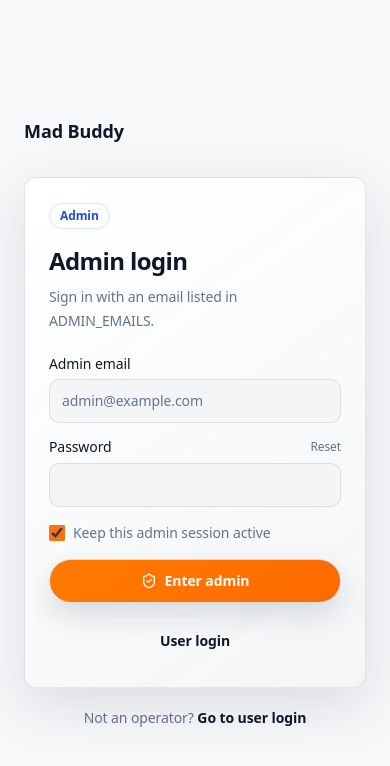
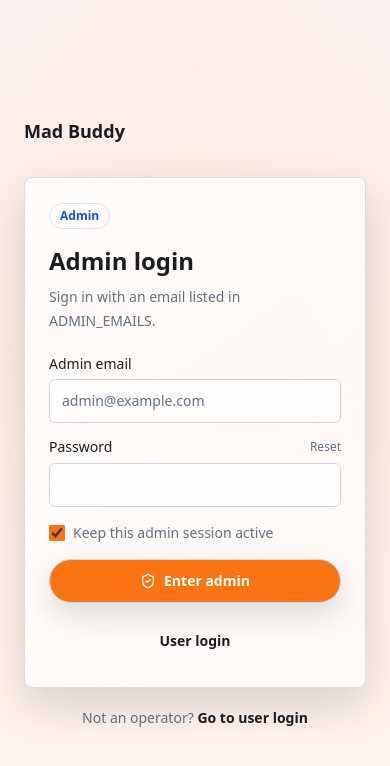
Before and after one commit to Goasante/mad-buddy, a Next.js app: page /admin/login in a window 390 px wide. Shown: the top 766 px of the page. Built offline with nearby package versions, Linux system fonts and the light colour scheme; no server answers.

Commit message:
style(ui): add reference-matched responsive dashboard styles

```diff
--- a/app/redesign.css
+++ b/app/redesign.css
@@ -1,522 +1,65 @@
-/*
- * Mad Buddy 2026 UI refresh
- * Visual layer based on the approved desktop + mobile concepts.
- * Kept separate from globals.css so the redesign can be reviewed or reverted cleanly.
- */
-
 :root {
-  --mb-canvas: #f7f8fa;
-  --mb-sidebar: #ffffff;
-  --mb-panel: #ffffff;
-  --mb-panel-raised: #f3f5f7;
-  --mb-panel-hover: #eceff2;
-  --mb-line: rgba(15, 23, 42, 0.10);
-  --mb-line-strong: rgba(15, 23, 42, 0.16);
-  --mb-copy: #0f172a;
-  --mb-copy-muted: #64748b;
-  --mb-orange: #ff6a00;
-  --mb-orange-bright: #ff7a00;
-  --mb-orange-soft: rgba(255, 106, 0, 0.12);
-  --mb-green: #22c55e;
-  --mb-purple: #8b5cf6;
-  --mb-blue: #5b6cff;
-  --mb-red: #ef4444;
-  --mb-shadow: 0 18px 55px rgba(15, 23, 42, 0.12);
-
-  --background: 220 20% 97%;
-  --foreground: 222 47% 11%;
-  --card: 0 0% 100%;
-  --card-foreground: 222 47% 11%;
-  --secondary: 220 17% 94%;
-  --secondary-foreground: 222 47% 11%;
-  --muted: 220 16% 93%;
-  --muted-foreground: 215 16% 47%;
-  --border: 220 13% 86%;
-  --input: 220 17% 94%;
-  --primary: 25 100% 50%;
-  --ring: 25 100% 50%;
-  --radius: 0.75rem;
+  --mb-canvas: #f7f8fa; --mb-sidebar: #fff; --mb-panel: #fff; --mb-panel-raised: #f3f5f7;
+  --mb-panel-hover: #eceff2; --mb-line: rgb(15 23 42 / 10%); --mb-line-strong: rgb(15 23 42 / 17%);
+  --mb-copy: #0f172a; --mb-copy-muted: #64748b; --mb-orange: #ff6a00;
 }
 
 html.dark {
-  --mb-canvas: #050a0f;
-  --mb-sidebar: #070c11;
-  --mb-panel: #0d1319;
-  --mb-panel-raised: #111820;
-  --mb-panel-hover: #151e27;
-  --mb-line: rgba(255, 255, 255, 0.075);
-  --mb-line-strong: rgba(255, 255, 255, 0.13);
-  --mb-copy: #f5f7fa;
-  --mb-copy-muted: #8d97a3;
-  --mb-orange: #ff6a00;
-  --mb-orange-bright: #ff7a00;
-  --mb-orange-soft: rgba(255, 106, 0, 0.12);
-  --mb-shadow: 0 24px 80px rgba(0, 0, 0, 0.42);
-
-  --background: 210 50% 3%;
-  --foreground: 210 20% 97%;
-  --card: 210 31% 8%;
-  --card-foreground: 210 20% 97%;
-  --secondary: 210 27% 11%;
-  --secondary-foreground: 210 20% 97%;
-  --muted: 210 24% 12%;
-  --muted-foreground: 215 11% 61%;
-  --border: 210 18% 16%;
-  --input: 210 24% 11%;
-  --primary: 25 100% 50%;
-  --ring: 25 100% 50%;
-  --bg-primary: var(--mb-canvas);
-  --bg-secondary: #070d13;
-  --warm-grad-1: #070d13;
-  --warm-grad-2: #050a0f;
-  --body-radial: rgba(255, 106, 0, 0.055);
-  --glass-bg: rgba(13, 19, 25, 0.88);
-  --glass-border: var(--mb-line);
-  --glass-highlight: rgba(255, 255, 255, 0.04);
-  --surface-soft: rgba(255, 255, 255, 0.025);
-  --surface-hover: rgba(255, 255, 255, 0.055);
+  --mb-canvas: #050a0f; --mb-sidebar: #070c11; --mb-panel: #0d1319; --mb-panel-raised: #111820;
+  --mb-panel-hover: #151e27; --mb-line: rgb(255 255 255 / 8%); --mb-line-strong: rgb(255 255 255 / 14%);
+  --mb-copy: #f5f7fa; --mb-copy-muted: #8d97a3;
+  --background: 210 50% 3%; --foreground: 210 20% 97%; --card: 210 31% 8%; --card-foreground: 210 20% 97%;
+  --secondary: 210 27% 11%; --secondary-foreground: 210 20% 97%; --muted: 210 24% 12%;
+  --muted-foreground: 215 11% 61%; --border: 210 18% 16%; --input: 210 24% 11%;
+  --primary: 25 100% 50%; --ring: 25 100% 50%; --bg-primary: var(--mb-canvas); --bg-secondary: #070d13;
 }
 
-html {
-  color-scheme: light;
-  background: var(--mb-canvas);
+html.dark body { background: radial-gradient(circle at 70% -18%, rgb(255 106 0 / 7%), transparent 34rem), var(--mb-canvas); }
+html.dark [class*="dark:bg-[#353537]"] { background: var(--mb-canvas) !important; }
+html.dark [class*="dark:bg-[#111112]"], html.dark [class*="dark:bg-[#101011]"], html.dark [class*="dark:bg-[#09090a]"] { background: var(--mb-sidebar) !important; }
+html.dark [class*="dark:border-white/10"] { border-color: var(--mb-line) !important; }
+
+@media (min-width: 768px) {
+  aside[aria-label="Main navigation"] { background: var(--mb-sidebar); border-color: var(--mb-line); }
+  aside[aria-label="Main navigation"] nav a[aria-current="page"] { background: rgb(255 106 0 / 14%); color: var(--mb-orange); box-shadow: inset 3px 0 var(--mb-orange); }
 }
 
-html.dark {
-  color-scheme: dark;
+nav[aria-label="Mobile navigation"] > div { border-color: var(--mb-line-strong); background: rgb(7 12 17 / 96%); }
+nav[aria-label="Mobile navigation"] a[aria-current="page"] { color: var(--mb-orange); }
+
+.mb-dashboard { display: flex; flex-direction: column; gap: 1rem; }
+.mb-glow-card, .mb-nearby-section, .mb-attention-section, .mb-attention-column > section {
+  border: 1px solid var(--mb-line); border-radius: .85rem;
+  background: linear-gradient(145deg, var(--mb-panel), color-mix(in srgb, var(--mb-panel-raised) 58%, var(--mb-panel)));
+  box-shadow: inset 0 1px rgb(255 255 255 / 3%);
 }
+.mb-glow-card { padding: .9rem 1rem; }
+.mb-nearby-section { padding: 1rem; }
+.mb-attention-section { padding: .85rem; }
+.mb-proximity-grid { display: grid; grid-template-columns: repeat(3,minmax(0,1fr)); margin-top: .85rem; overflow: hidden; border-top: 1px solid var(--mb-line); }
+.mb-proximity-item { display: flex; min-width: 0; align-items: center; gap: .5rem; padding: .75rem .65rem .1rem; border-right: 1px solid var(--mb-line); color: var(--mb-copy-muted); font-size: .68rem; }
+.mb-proximity-item:last-child { border-right: 0; }
+.mb-proximity-item b { display: grid; width: 1.55rem; height: 1.55rem; place-items: center; flex: none; border-radius: 999px; background: rgb(255 106 0 / 11%); color: #ff8a35; font-size: .7rem; }
+.mb-proximity-soft b { background: rgb(91 108 255 / 12%); color: #8d98ff; }
+.mb-dashboard-columns { display: grid; grid-template-columns: minmax(0,1fr) minmax(16rem,.42fr); gap: 1rem; align-items: start; }
+.mb-muddy-list { display: grid; grid-template-columns: repeat(4,minmax(6.5rem,1fr)); gap: .65rem; overflow-x: auto; }
+.mb-muddy-card { display: flex; min-width: 6.5rem; flex-direction: column; align-items: center; gap: .35rem; padding: .8rem .5rem; border: 1px solid var(--mb-line); border-radius: .75rem; background: var(--mb-panel-raised); }
+.mb-muddy-card:hover { border-color: var(--mb-line-strong); background: var(--mb-panel-hover); transform: translateY(-1px); }
+.mb-attention-column { display: flex; min-width: 0; flex-direction: column; gap: .75rem; }
+.mb-attention-column > section { padding: .8rem; }
+.mb-attention-column > section[aria-label="Your Pulse"] p:first-child { margin-bottom: .55rem; font-size: .62rem; }
+.mb-attention-column > section[aria-label="Your Pulse"] a { padding: .3rem .55rem; font-size: .68rem; }
+.mb-attention-list { display: flex; flex-direction: column; gap: .35rem; }
+.mb-attention-list li { overflow: hidden; border: 1px solid var(--mb-line); border-radius: .65rem; background: var(--mb-panel-raised); }
+.mb-attention-list li a:hover { background: var(--mb-panel-hover); }
 
-body {
-  background:
-    radial-gradient(circle at 72% -20%, rgba(255, 106, 0, 0.075), transparent 32rem),
-    var(--mb-canvas);
-  color: var(--mb-copy);
-  font-feature-settings: "ss01" 1, "cv02" 1, "cv03" 1;
-  letter-spacing: -0.006em;
+@media (max-width: 900px) { .mb-dashboard-columns { grid-template-columns: 1fr; } .mb-attention-column { display: grid; grid-template-columns: 1fr 1fr; } }
+@media (max-width: 640px) {
+  .mb-dashboard { gap: .75rem; } .mb-dashboard-heading { padding-inline: .1rem; }
+  .mb-set-status { width: 2.25rem; padding: 0; font-size: 0; } .mb-set-status svg { width: 1rem; height: 1rem; }
+  .mb-glow-card { padding: .75rem; } .mb-glow-card > div:first-child { flex-direction: row; align-items: center; justify-content: space-between; }
+  .mb-glow-card > div:first-child > div:first-child span:last-child { display: block; margin: .25rem 0 0; }
+  .mb-proximity-grid { margin-top: .65rem; } .mb-proximity-item { flex-direction: column; gap: .2rem; padding-inline: .25rem; text-align: center; }
+  .mb-muddy-list { display: flex; } .mb-muddy-card { width: 4.65rem; min-width: 4.65rem; padding: .55rem .2rem; border: 0; background: transparent; }
+  .mb-nearby-section { padding: .75rem; } .mb-attention-column { display: flex; } .mb-attention-section { padding: .7rem; }
 }
-
-html.dark body {
-  background:
-    radial-gradient(circle at 70% -18%, rgba(255, 106, 0, 0.07), transparent 34rem),
-    linear-gradient(145deg, #050a0f 0%, #070c11 55%, #05090d 100%);
-}
-
-/* The application canvas */
-body > div {
-  isolation: isolate;
-}
-
-html.dark [class*="dark:bg-[#353537]"] {
-  background: var(--mb-canvas) !important;
-}
-
-html.dark [class*="dark:bg-[#111112]"],
-html.dark [class*="dark:bg-[#101011]"],
-html.dark [class*="dark:bg-[#09090a]"] {
-  background: var(--mb-sidebar) !important;
-}
-
-html.dark [class*="dark:border-white/10"] {
-  border-color: var(--mb-line) !important;
-}
-
-/* Shared surfaces */
-.glass-panel,
-[class*="bg-card/"],
-[class~="bg-card"] {
-  border-color: var(--mb-line);
-  background-color: var(--mb-panel);
-  box-shadow: none;
-}
-
-.glass-panel {
-  background: linear-gradient(145deg, color-mix(in srgb, var(--mb-panel) 96%, transparent), color-mix(in srgb, var(--mb-panel-raised) 92%, transparent));
-  box-shadow: inset 0 1px rgba(255, 255, 255, 0.035), var(--mb-shadow);
-  backdrop-filter: blur(18px);
-}
-
-html.dark [class*="dark:bg-white/"] {
-  background-color: rgba(255, 255, 255, 0.028) !important;
-}
-
-.rounded-2xl,
-.rounded-xl,
-.rounded-lg {
-  border-color: var(--mb-line);
-}
-
-/* Cards and list rows get the compact, dense treatment from the concepts. */
-section [class*="rounded-2xl"][class*="border"],
-ul[class*="rounded-2xl"][class*="border"] {
-  border-color: var(--mb-line);
-  background: var(--mb-panel);
-  box-shadow: inset 0 1px rgba(255, 255, 255, 0.025);
-}
-
-section [class*="rounded-2xl"][class*="border"]:hover {
-  border-color: var(--mb-line-strong);
-}
-
-/* Typography */
-h1,
-h2,
-h3 {
-  color: var(--mb-copy);
-  letter-spacing: -0.025em;
-}
-
-.text-muted-foreground {
-  color: var(--mb-copy-muted);
-}
-
-a.text-primary,
-.text-primary {
-  color: var(--mb-orange);
-}
-
-/* Interactive controls */
-button,
-[role="button"],
-a {
-  -webkit-tap-highlight-color: transparent;
-}
-
-button,
-[class*="rounded-"][class*="border"] {
-  transition:
-    color 160ms ease,
-    background-color 160ms ease,
-    border-color 160ms ease,
-    box-shadow 160ms ease,
-    transform 160ms ease;
-}
-
-button:active,
-[role="button"]:active {
-  transform: translateY(1px);
-}
-
-.bg-primary {
-  background: linear-gradient(135deg, var(--mb-orange-bright), var(--mb-orange));
-}
-
-.shadow-glow,
-[class*="shadow-[0_8px_24px"] {
-  box-shadow: 0 10px 30px rgba(255, 106, 0, 0.24) !important;
-}
-
-input,
-textarea,
-select {
-  border-color: var(--mb-line) !important;
-  background: var(--mb-panel-raised) !important;
-  color: var(--mb-copy) !important;
-}
-
-input::placeholder,
-textarea::placeholder {
-  color: color-mix(in srgb, var(--mb-copy-muted) 78%, transparent);
-}
-
-input:focus,
-textarea:focus,
-select:focus {
-  border-color: rgba(255, 106, 0, 0.62) !important;
-  box-shadow: 0 0 0 3px rgba(255, 106, 0, 0.10);
-}
-
-/* Desktop sidebar */
-@media (min-width: 768px) {
-  aside[aria-label="Main navigation"] {
-    border-color: var(--mb-line);
-    background: var(--mb-sidebar);
-  }
-
-  aside[aria-label="Main navigation"] nav a {
-    color: var(--mb-copy-muted);
-  }
-
-  aside[aria-label="Main navigation"] nav a:hover {
-    background: var(--mb-panel-hover);
-    color: var(--mb-copy);
-  }
-
-  aside[aria-label="Main navigation"] nav a[aria-current="page"] {
-    background: rgba(255, 106, 0, 0.14);
-    color: var(--mb-orange);
-    box-shadow: inset 3px 0 var(--mb-orange);
-  }
-
-  #app-main-content {
-    max-width: 1240px;
-  }
-}
-
-/* Header */
-header.sticky {
-  border-color: var(--mb-line);
-  background: color-mix(in srgb, var(--mb-canvas) 88%, transparent);
-  backdrop-filter: blur(22px) saturate(130%);
-}
-
-/* Mobile bottom navigation: fixed, thumb friendly and visually quiet. */
-nav[aria-label="Mobile navigation"] > div {
-  border-color: var(--mb-line-strong);
-  background: rgba(7, 12, 17, 0.96);
-  box-shadow: 0 18px 60px rgba(0, 0, 0, 0.48);
-}
-
-nav[aria-label="Mobile navigation"] a {
-  color: #a4adb7;
-}
-
-nav[aria-label="Mobile navigation"] a[aria-current="page"] {
-  color: var(--mb-orange);
-}
-
-nav[aria-label="Mobile navigation"] a[aria-current="page"] > span:first-child {
-  background: var(--mb-orange-soft);
-  color: var(--mb-orange);
-}
-
-/* Dashboard rhythm */
-#app-main-content > div {
-  animation: mb-page-enter 260ms ease-out both;
-}
-
-#app-main-content section {
-  scroll-margin-top: 5rem;
-}
-
-#app-main-content section > div:first-child h2 {
-  font-size: 0.95rem;
-  font-weight: 650;
-}
-
-#app-main-content ul > li + li {
-  border-color: var(--mb-line);
-}
-
-#app-main-content ul > li a:hover {
-  background: var(--mb-panel-hover);
-}
-
-/* Status colours */
-.bg-red-500 {
-  background: var(--mb-red);
-}
-
-[class*="bg-primary/10"] {
-  background-color: var(--mb-orange-soft);
-}
-
-[class*="border-orange-400"] {
-  border-color: rgba(255, 106, 0, 0.30);
-}
-
-/* Scrollbars are intentionally subtle like the supplied dense desktop views. */
-* {
-  scrollbar-width: thin;
-  scrollbar-color: rgba(141, 151, 163, 0.28) transparent;
-}
-
-*::-webkit-scrollbar {
-  width: 8px;
-  height: 8px;
-}
-
-*::-webkit-scrollbar-thumb {
-  border: 2px solid transparent;
-  border-radius: 999px;
-  background: rgba(141, 151, 163, 0.28);
-  background-clip: padding-box;
-}
-
-@keyframes mb-page-enter {
-  from {
-    opacity: 0;
-    transform: translateY(5px);
-  }
-  to {
-    opacity: 1;
-    transform: translateY(0);
-  }
-}
-
-@media (max-width: 767px) {
-  body {
-    background: var(--mb-canvas);
-  }
-
-  #app-main-content {
-    padding-inline: 0.9rem;
-  }
-
-  #app-main-content > div {
-    padding-top: 1rem;
-  }
-
-  #app-main-content h1 {
-    font-size: 1.2rem;
-  }
-
-  #app-main-content section {
-    border-radius: 0.8rem;
-  }
-}
-
-@media (prefers-reduced-motion: reduce) {
-  #app-main-content > div {
-    animation: none;
-  }
-
-  button,
-  [role="button"],
-  a {
-    transition: none !important;
-  }
-}
-
-
-/* Home dashboard composition */
-.dashboard-redesign > div {
-  max-width: 1180px;
-  gap: 1.25rem;
-  padding-top: 1.35rem;
-}
-
-.dashboard-redesign > div > div:first-of-type h1 {
-  font-size: clamp(1.25rem, 2vw, 1.65rem);
-  font-weight: 680;
-}
-
-.dashboard-redesign > div > section {
-  border: 1px solid var(--mb-line);
-  background: linear-gradient(145deg, var(--mb-panel), color-mix(in srgb, var(--mb-panel-raised) 58%, var(--mb-panel)));
-  box-shadow: inset 0 1px rgba(255, 255, 255, 0.026);
-}
-
-.dashboard-redesign > div > section:nth-of-type(1) {
-  padding: 1rem 1.1rem;
-}
-
-.dashboard-redesign > div > section:nth-of-type(1) [class*="rounded-full"][class*="uppercase"] {
-  border: 1px solid rgba(34, 197, 94, 0.22);
-  background: rgba(34, 197, 94, 0.09);
-  color: #4ade80;
-}
-
-.dashboard-redesign > div > section:nth-of-type(1) [class*="mt-4"][class*="flex"] {
-  display: grid;
-  grid-template-columns: repeat(3, minmax(0, 1fr));
-  gap: 0;
-  overflow: hidden;
-  border: 1px solid var(--mb-line);
-  border-radius: 0.72rem;
-  background: rgba(255, 255, 255, 0.016);
-}
-
-.dashboard-redesign > div > section:nth-of-type(1) [class*="mt-4"][class*="flex"] > span {
-  justify-content: center;
-  min-height: 2.5rem;
-  border: 0;
-  border-right: 1px solid var(--mb-line);
-  border-radius: 0;
-  background: transparent;
-}
-
-.dashboard-redesign > div > section:nth-of-type(1) [class*="mt-4"][class*="flex"] > span:last-child {
-  border-right: 0;
-}
-
-.dashboard-redesign > div > section:nth-of-type(2),
-.dashboard-redesign > div > section:nth-of-type(3) {
-  padding: 1rem;
-  border-radius: 0.9rem;
-}
-
-.dashboard-redesign > div > section:nth-of-type(2) > div[aria-label="Nearby Muddies"] {
-  gap: 0.65rem;
-}
-
-.dashboard-redesign > div > section:nth-of-type(2) button {
-  width: 7.5rem;
-  padding: 0.8rem 0.55rem;
-  border: 1px solid var(--mb-line);
-  border-radius: 0.85rem;
-  background: var(--mb-panel-raised);
-}
-
-.dashboard-redesign > div > section:nth-of-type(2) button:hover {
-  border-color: var(--mb-line-strong);
-  background: var(--mb-panel-hover);
-  transform: translateY(-1px);
-}
-
-.dashboard-redesign > div > section:nth-of-type(3) ul {
-  overflow: hidden;
-  border-color: var(--mb-line);
-  background: transparent;
-}
-
-.dashboard-redesign > div > section:nth-of-type(3) li a {
-  min-height: 3.45rem;
-  background: var(--mb-panel-raised);
-}
-
-.dashboard-redesign > div > section:nth-of-type(3) li + li {
-  margin-top: 0.45rem;
-  border-top: 0;
-}
-
-@media (min-width: 1024px) {
-  .dashboard-redesign > div {
-    display: grid;
-    grid-template-columns: minmax(0, 1.55fr) minmax(18rem, 0.75fr);
-    align-items: start;
-  }
-
-  .dashboard-redesign > div > div:first-of-type,
-  .dashboard-redesign > div > section:nth-of-type(1) {
-    grid-column: 1 / -1;
-  }
-
-  .dashboard-redesign > div > section:nth-of-type(2) {
-    grid-column: 1;
-  }
-
-  .dashboard-redesign > div > section:nth-of-type(3) {
-    grid-column: 2;
-  }
-}
-
-@media (max-width: 767px) {
-  .dashboard-redesign > div {
-    gap: 0.85rem;
-    padding-top: 0.8rem;
-  }
-
-  .dashboard-redesign > div > div:first-of-type {
-    align-items: center;
-  }
-
-  .dashboard-redesign > div > section {
-    border-radius: 0.75rem;
-  }
-
-  .dashboard-redesign > div > section:nth-of-type(1) {
-    padding: 0.8rem;
-  }
-
-  .dashboard-redesign > div > section:nth-of-type(2),
-  .dashboard-redesign > div > section:nth-of-type(3) {
-    padding: 0.8rem;
-  }
-
-  .dashboard-redesign > div > section:nth-of-type(2) button {
-    width: 5.4rem;
-    padding-inline: 0.35rem;
-    border: 0;
-    background: transparent;
-  }
-}
```
